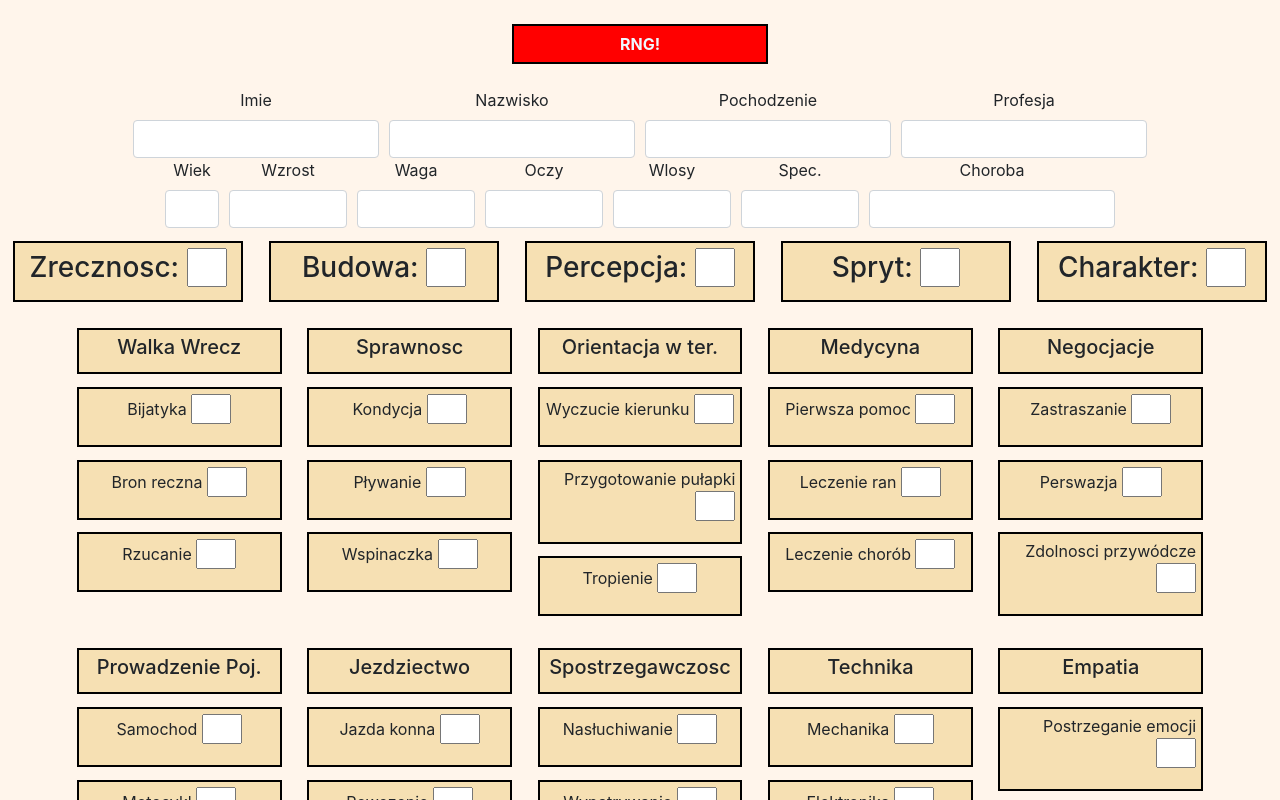
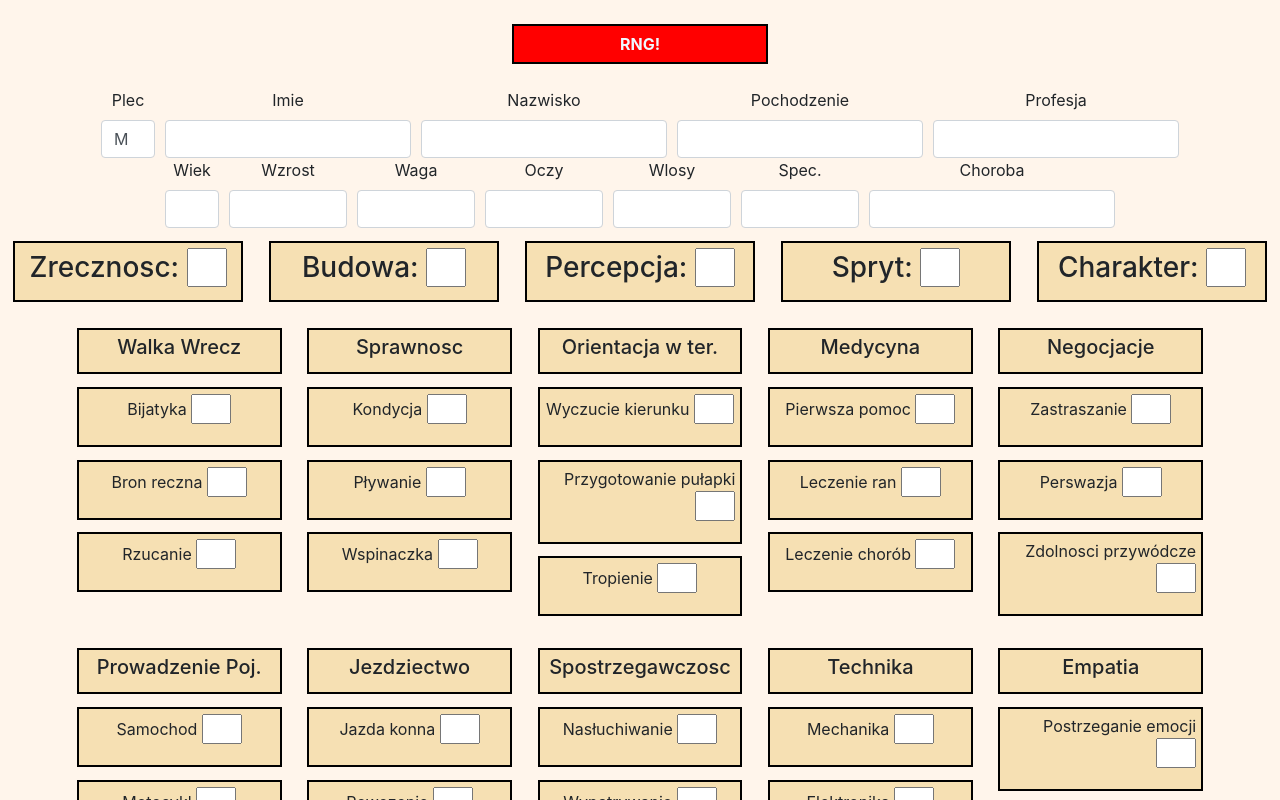
Before and after one commit to IkeoMajesty/nscs, a React (Create React App) app: page / in a window 1280 px wide. Shown: the top 800 px of the page. Built offline with nearby package versions, Linux system fonts and the light colour scheme.

Commit message:
added gender

```diff
--- a/src/App.js
+++ b/src/App.js
@@ -13,6 +13,7 @@ import SkillsGrid from './SkillsGrid.js'
 class App extends Component {
   state = {
     basic: {
+      plec: 'M',
       imie:'',
       nazwisko:'',
       poch:'',
@@ -74,6 +75,7 @@ class App extends Component {
       <div>
       <button className="buttonRng" onClick={this.rngMagic}>RNG!</button>
        <div className="dataHeader">
+       <Text type="shortText" name="Plec" id="plec" change={this.manualInput} value={this.state.basic.plec} />
        <Text type="longText" name="Imie" id="imie" change={this.manualInput} value={this.state.basic.imie} />
        <Text type="longText" name="Nazwisko" id="nazwisko" change={this.manualInput} value={this.state.basic.nazwisko} />
        <Text type="longText" name="Pochodzenie" id="poch" change={this.manualInput} value={this.state.basic.poch}/>
```
